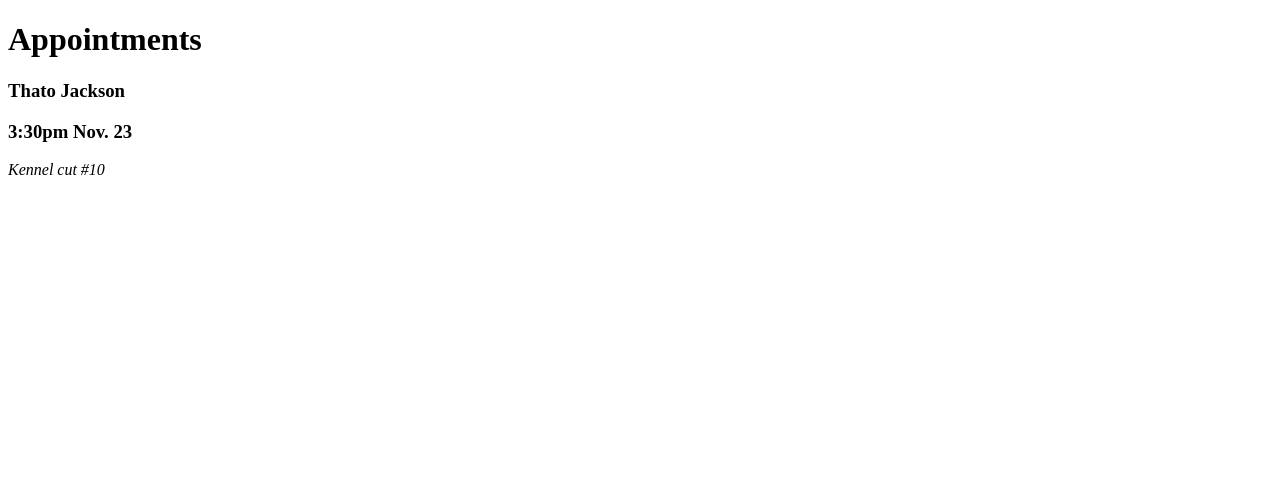
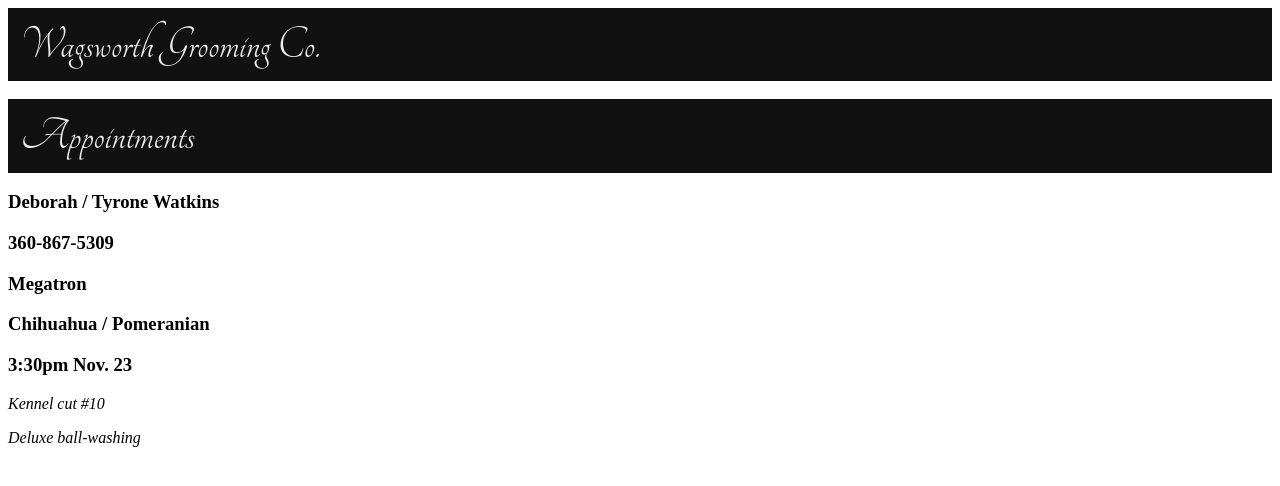
Before and after one commit to eggborne/wagsworth-grooming, a React app: page / in a window 1280 px wide. Shown: the top 486 px of the page. Built offline with nearby package versions, Linux system fonts and the light colour scheme.

Commit message:
Add various components

```diff
--- a/index.html
+++ b/index.html
@@ -3,12 +3,12 @@
   <head>
     <meta charset="utf-8">
     <link rel="icon" type="image/x-icon" href="favicon.ico">
-    <title>Wagsworth Grooming Co.</title>
+    <link href="https://fonts.googleapis.com/css?family=Playfair+Display|Tangerine" rel="stylesheet">    <title>Wagsworth Grooming Co.</title>
     <meta name="viewport" content="width=device-width, initial-scale=1">
   </head>
   <body>
     <div id="react-app-root">
     </div>
   </body>
-  <script src="dist/bundle.js"></script>
+  <script src="build/app.bundle.js"></script>
 </html>
--- a/src/components/App.jsx
+++ b/src/components/App.jsx
@@ -5,7 +5,9 @@ import AppointmentList from "./AppointmentList";
 function App(){
   return (
     <div>
-      <Header/>
+      <Header legend={"Wagsworth Grooming Co."}/>
+      <br />
+      <Header legend={"Appointments"}/>
       <AppointmentList/>
     </div>
   );
--- a/src/components/Appointment.jsx
+++ b/src/components/Appointment.jsx
@@ -1,13 +1,29 @@
 import React from "react";
+import PropTypes from "prop-types";
 
-function Appointment(){
+function Appointment(props){
   return (
-    <div>
-      <h3>Thato Jackson</h3>
-      <h3>3:30pm Nov. 23</h3>
-      <p><em>Kennel cut #10</em></p>
+    <div id="header">
+      <h3>{props.parentFirstName[0]} / {props.parentFirstName[1]} {props.parentLastName}</h3>
+      <h3>{props.parentPhone[0]}</h3>
+      <h3>{props.petName}</h3>
+      <h3>{props.petBreed[0]} / {props.petBreed[1]}</h3>
+      <h3>{props.apptTime} {props.apptDate}</h3>
+      <p><em>{props.apptService[0]}</em></p>
+      <p><em>{props.apptService[1]}</em></p>
     </div>
   );
 }
 
+Appointment.propTypes = {
+  parentFirstName: PropTypes.arrayOf(PropTypes.string),
+  parentLastName: PropTypes.string,
+  parentPhone: PropTypes.arrayOf(PropTypes.string),
+  petName: PropTypes.string,
+  petBreed: PropTypes.arrayOf(PropTypes.string),
+  apptTime: PropTypes.string,
+  apptDate: PropTypes.string,
+  apptService: PropTypes.arrayOf(PropTypes.string),
+};
+
 export default Appointment;
--- a/src/components/AppointmentList.jsx
+++ b/src/components/AppointmentList.jsx
@@ -3,7 +3,16 @@ import Appointment from "./Appointment"
 
 function AppointmentList(){
   return (
-    <Appointment/>
+    <Appointment
+      parentFirstName={["Deborah","Tyrone"]}
+      parentLastName="Watkins"
+      parentPhone={["360-867-5309","800-858-0085"]}
+      petName="Megatron"
+      petBreed={["Chihuahua","Pomeranian"]}
+      apptTime="3:30pm"
+      apptDate="Nov. 23"
+      apptService={["Kennel cut #10","Deluxe ball-washing"]}
+      />
   );
 }
 
--- a/src/components/Header.jsx
+++ b/src/components/Header.jsx
@@ -1,9 +1,26 @@
 import React from "react";
+import PropTypes from "prop-types";
 
-function Header(){
+function Header(props){
+  var styles = {
+    boxSizing: 'border-box',
+    backgroundColor: '#111',
+    fontFamily: 'Tangerine, cursive',
+    fontSize: '3rem',
+    fontWeight: '2',
+    color: "#eee",
+    width: '100%',
+    padding: '1%'
+  }
   return (
-    <h1>Appointments</h1>
+    <div style={styles}>
+    {props.legend}
+    </div>
   );
 }
 
+Header.propTypes = {
+  legend: PropTypes.string
+};
+
 export default Header;
```
Also changed, not shown: 1 other file (tests, documents, lock files or other folders).
